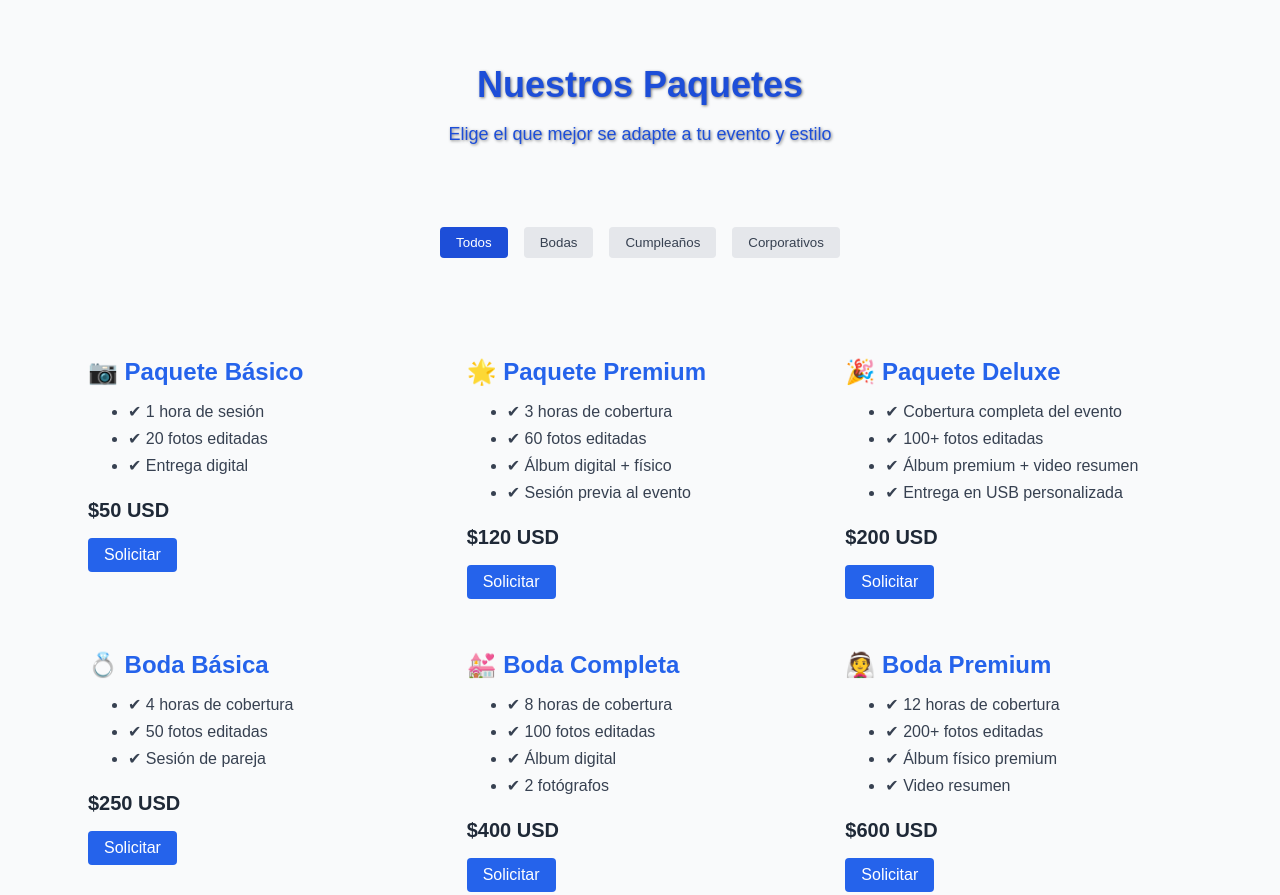
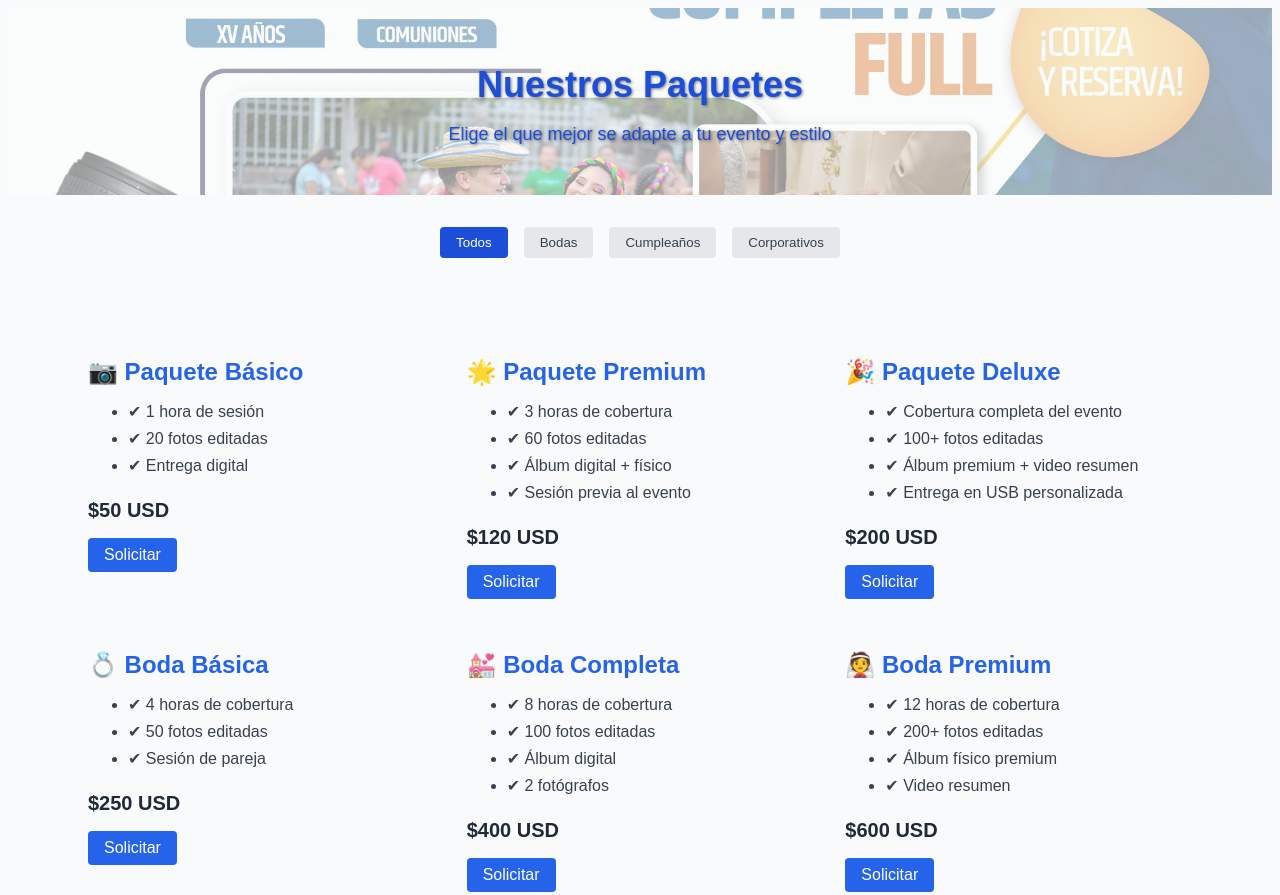
Before and after one commit to tecnojavier/photos-barahona, a plain HTML site: page paquetes.html in a window 1280 px wide. Shown: the top 895 px of the page. Drawn offline with nearby package versions, Linux system fonts and the light colour scheme.

Commit message:
styles-packages.css

```diff
--- a/styles-packages.css
+++ b/styles-packages.css
@@ -27,7 +27,7 @@ body {
     left: 0;
     right: 0;
     bottom: 0;
-    background-image: url('../img/portada.jpg');
+    background-image: url('portada.jpg');
     background-size: cover;
     background-position: center;
     opacity: 0.4; /* Ajusta este valor (de 0 a 1) para la opacidad deseada */
@@ -533,4 +533,5 @@ body {
     .footer-list {
         font-size: 0.8rem;
     }
+
 }
```
